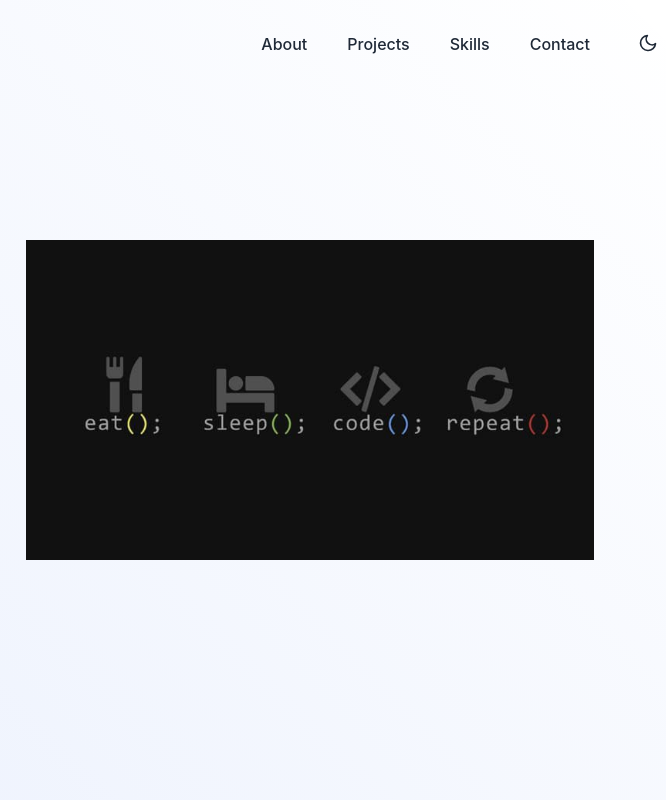
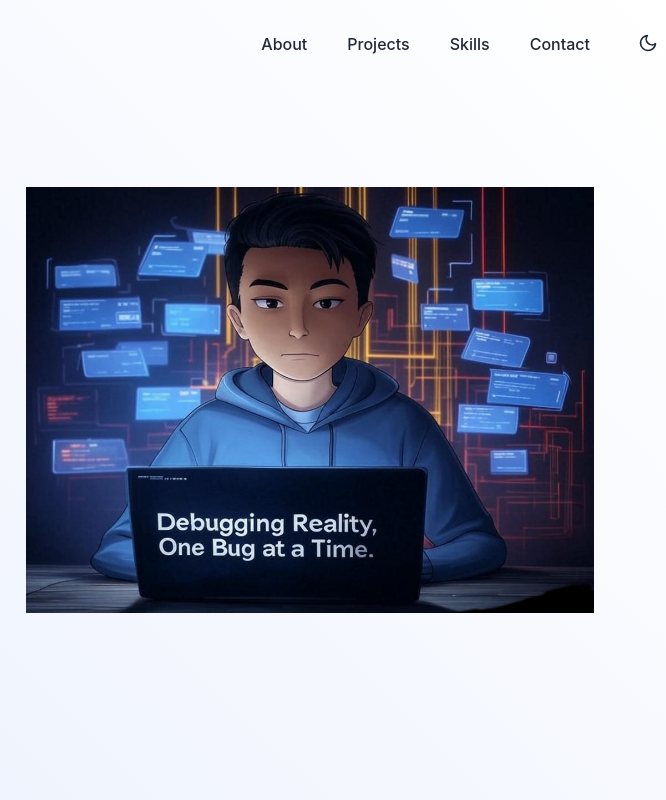
Before and after one commit to Njenduuh/front-end-potfolio, a plain HTML site: page index.html in a window 1280 px wide. Shown: the top 800 px of the page, 614-1280 px from the left. Drawn offline with Linux system fonts and the light colour scheme.

Commit message:
Last commit 12/03/2025

```diff
--- a/index.html
+++ b/index.html
@@ -55,7 +55,7 @@
                         </div>
                     </div>
                     <div class="hero-image">
-                        <img src="assets/images/code2.jpg" alt="Hero illustration" class="hero-img">
+                        <img src="assets/images/avatarr3.jpg" alt="Hero illustration" class="hero-img">
                     </div>
                 </div>
             </div>
```
Also changed, not shown: assets/images/avatarr3.jpg (added).
